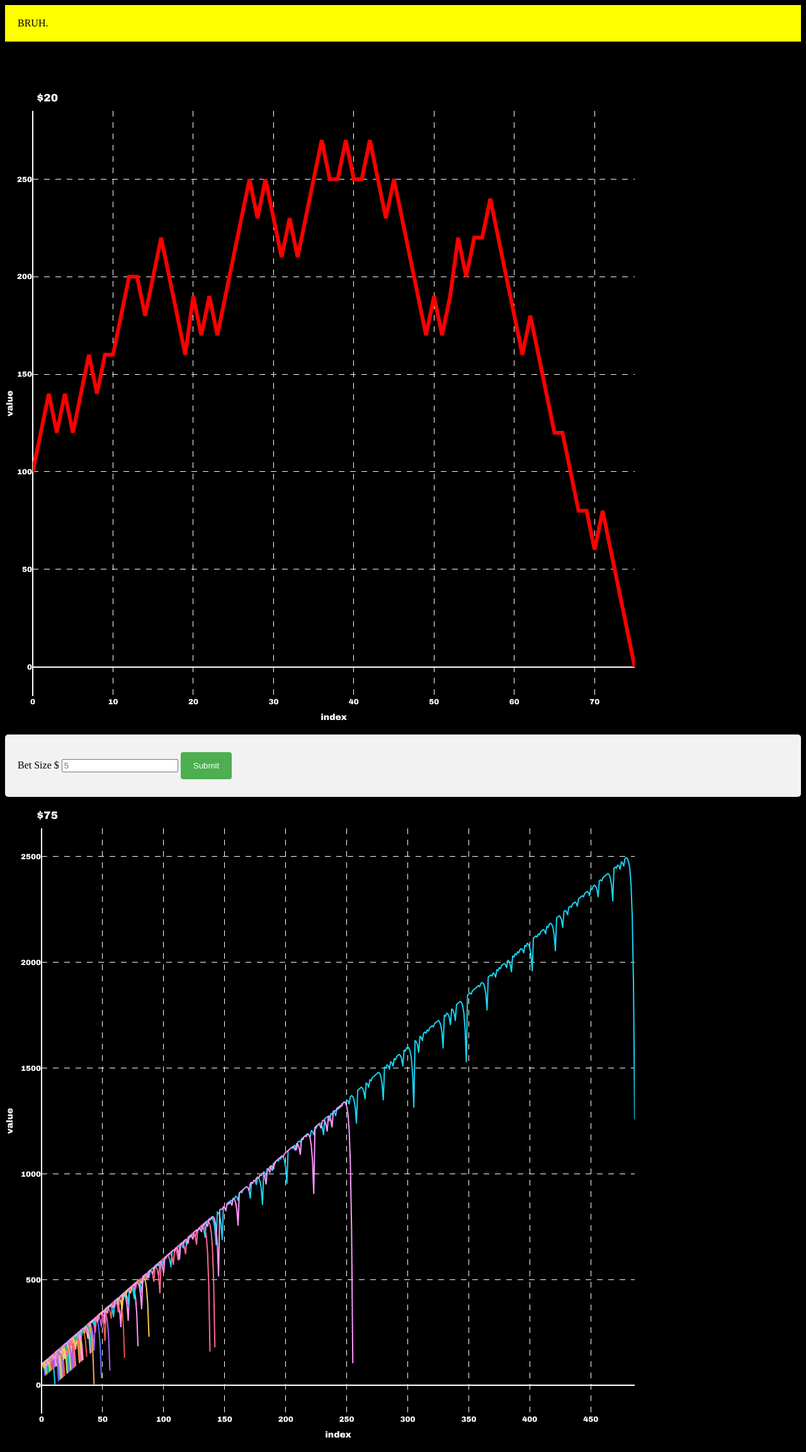
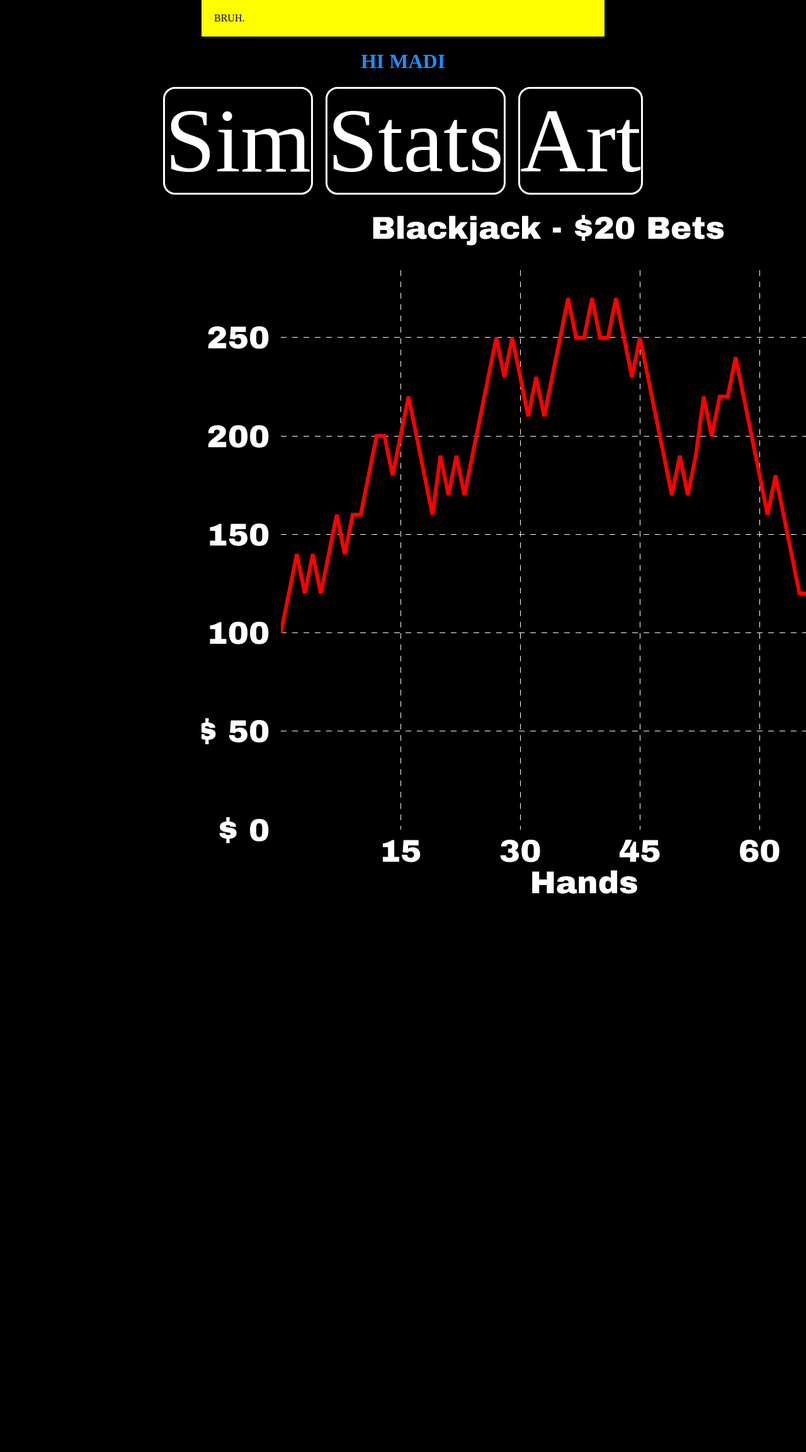
Before and after one commit to shawnriemer/simulation, a Flask app: page / in a window 1280 px wide; the page is wider, and only the part inside the window is pictured. Shown: that part at 63% size. After the commit the page ends 1419 px from the top of that part, so only its background shows below. Run offline with Flask 3, Linux system fonts and the light colour scheme.

Commit message:
Add files via upload

```diff
--- a/app.py
+++ b/app.py
@@ -1,8 +1,4 @@
 from flask import Flask, render_template, request
-# import numpy as np
-# import pandas as pd
-# import plotly.express as px
-# import random
 from modules.graphs import *
 
 app = Flask(__name__)
@@ -10,44 +6,9 @@ app = Flask(__name__)
 @app.route('/', methods=['GET', 'POST'])
 def hello():
     fig_html = blackjack_sim()
-    fig_html2 = make_different_plot()
-    return render_template('index.html', graph=fig_html, graph2=fig_html2)
+    # fig_html2 = make_different_plot()
+    return render_template('index.html', graph=fig_html)#, graph2=fig_html2)
 
-# def bruh():
-#     if request.method == 'POST':
-#         try:
-#             bet = int(request.form.get("betSize"))
-#         except ValueError:
-#             bet = 5
-#     else:
-#         bet = 5
-#
-#     n = 1
-#     cash = 100
-#     win_prob = .38
-#     bjack_prob = .04
-#     draw_prob = .08
-#     rounds = n
-#     lose_prob = 1 - win_prob - bjack_prob - draw_prob
-#     cashflow_list = []
-#
-#     for i in range(n):
-#         cash = 100
-#         cashflow = [cash]
-#         while cash >= bet:
-#             cash += random.choices([bet, 1.5 * bet, 0, -1 * bet], weights=[win_prob, bjack_prob, draw_prob, lose_prob])[
-#                 0]
-#             cashflow.append(cash)
-#         cashflow_list.append(cashflow)
-#
-#     dfi = pd.DataFrame(cashflow_list)
-#     dfi = dfi.transpose().reset_index()
-#
-#     y = [int(x) for x in np.arange(0, n)]
-#     fig = px.line(dfi, x='index', y=y)#, width=1000, height=600)
-#     fig = fig.update_layout(showlegend=False)
-#     fig_html = fig.to_html(full_html=False)
-#     return fig_html
 
 
 if __name__ == '__main__':
--- a/modules/graphs.py
+++ b/modules/graphs.py
@@ -3,6 +3,7 @@ import numpy as np
 import pandas as pd
 import plotly.express as px
 import random
+
 
 def blackjack_sim():
     if request.method == 'POST':
@@ -33,13 +34,17 @@ def blackjack_sim():
     dfi = pd.DataFrame(cashflow_list)
     dfi = dfi.transpose().reset_index()
 
+    print(len(cashflow_list[0])-1)
+    tickmark_list = create_tickmarks(len(cashflow_list[0])-1)
+    print(tickmark_list)
+
     y = [int(x) for x in np.arange(0, n)]
     fig = px.line(
         dfi,
         x='index',
         y=y,
-        height=1000,
-        width=1000
+        height=1100,
+        width=1100  # 983 makes my phone have scrollbar
     )
     fig = fig.update_traces(
         line_color='#ff0000',
@@ -48,18 +53,60 @@ def blackjack_sim():
     fig = fig.update_layout(
         xaxis_fixedrange=True,
         yaxis_fixedrange=True,
+        yaxis_scaleanchor='x',
         xaxis_griddash='dash',
         yaxis_griddash='dash',
-        margin=dict(l=0, r=0, t=30, b=0),
+        margin=dict(l=0, r=0, t=100, b=0),
+        xaxis_tickfont_size=50,
+        yaxis_tickfont_size=50,
+        xaxis_range=[0, tickmark_list[-1]+1],
+        xaxis_type='category',
+        yaxis_rangemode='tozero',
+        xaxis_title='Hands',
+        xaxis_title_font_size=50,
+        yaxis_title=None,
+        xaxis_zeroline=True,
+        yaxis_zeroline=False,
+        yaxis_tickprefix='$ ',
+        yaxis_ticksuffix=' ',
+        xaxis_tickvals=tickmark_list,
         plot_bgcolor='rgb(0, 0, 0, 0)',
         paper_bgcolor='rgb(0, 0, 0, 0)',
         showlegend=False,
-        title=f'${bet}',
+        title=f'Blackjack - ${bet} Bets',
+        title_x=.5,
+        title_font_size=50,
         font_color='white',
         font_family='Arial Black'
     )
-    fig_html = fig.to_html(full_html=False, config={'displayModeBar':False})
+    fig_html = fig.to_html(full_html=False, config={'displayModeBar': False})
     return fig_html
+
+
+def create_tickmarks(n):
+    # max of 7 xaxis tick marks, not including 0
+
+    if n <= 6:
+        counter = 1
+    elif n <= 12:
+        counter = 2
+    elif n <= 30:
+        counter = 5
+    elif n <= 60:
+        counter = 10
+    elif n <= 90:
+        counter = 15
+    else:
+        counter = 20
+
+    ticks = list(np.arange(counter, n, counter))
+    if n % counter == 0:
+        ticks.append(n)
+    if n % counter != 0:
+        ticks.append(((n//counter)+1)*counter)
+
+    return ticks
+
 
 def make_different_plot():
     n = 100
@@ -103,5 +150,5 @@ def make_different_plot():
         font_color='white',
         font_family='Arial Black'
     )
-    fig_html = fig.to_html(full_html=False, config={'displayModeBar':False})
+    fig_html = fig.to_html(full_html=False, config={'displayModeBar': False})
     return fig_html
--- a/static/sim.css
+++ b/static/sim.css
@@ -6,6 +6,18 @@
 
 body {
   background-color: var(--pageBackground);
+  width: 50%;
+  margin: auto;
+  box-sizing: border-box;
+}
+
+@media only screen and (max-device-width: 500px) {
+  body {
+    width: 100%;
+  }
+  div.example {
+    display: none;
+  }
 }
 
 div.example {
@@ -13,15 +25,36 @@ div.example {
   padding: 20px;
 }
 
-@media screen and (max-device-width: 500px) {
-  div.example {
-    display: none;
-  }
+
+
+.menu{
+  display: grid;
+  grid-template-columns: 1fr 1fr 1fr;
+  justify-content: center;
+  width: 100%;
+  gap: 20px;
 }
 
+.menu-option{
+  box-sizing: border-box;
+  width: 100%;
+  color: white;
+  text-align: center;
+  border: solid white;
+  border-radius: 19px;
+  font-size: 9em;
+}
+
+
+
+
+
+
+
 div.plot {
-    margin-top: 20px;
-    margin-bottom: 20px;
+    box-sizing: border-box;
+    max-width: 100%;
+    margin: 20px auto;
 }
 
 .input {
--- a/templates/index.html
+++ b/templates/index.html
@@ -7,21 +7,31 @@
 </head>
 <body>
 
+
 <div class="example">BRUH.</div>
 
-<h1 style="text-align:center">HI MADI</h1>
+<h1 style="text-align:center; color:DodgerBlue;">HI MADI</h1>
+
+<div class="menu">
+    <a class="menu-option">Sim</a>
+    <a class="menu-option">Stats</a>
+    <a class="menu-option">Art</a>
+</div>
+
 
 <div class="plot">{{ graph|safe }}</div>
+<!--<div class="plot" style="max-width:100%;">{{ graph|safe }}</div>-->
 
-<div class="input">
-    <form autocomplete="off" action method="post">
-        <label for="betSize">Bet Size $</label>
-        <input type="number" id="betSize" name="betSize" placeholder=5>
-        <input type="submit" value="Submit">
-    </form>
-</div>
 
-<div class="plot">{{ graph2|safe }}</div>
+<!--<div class="input">-->
+<!--    <form autocomplete="off" action method="post">-->
+<!--        <label for="betSize">Bet Size $</label>-->
+<!--        <input type="number" id="betSize" name="betSize" placeholder=5>-->
+<!--        <input type="submit" value="Submit">-->
+<!--    </form>-->
+<!--</div>-->
+
+<!--<div class="plot">{{ graph2|safe }}</div>-->
 
 
 </body>
```
